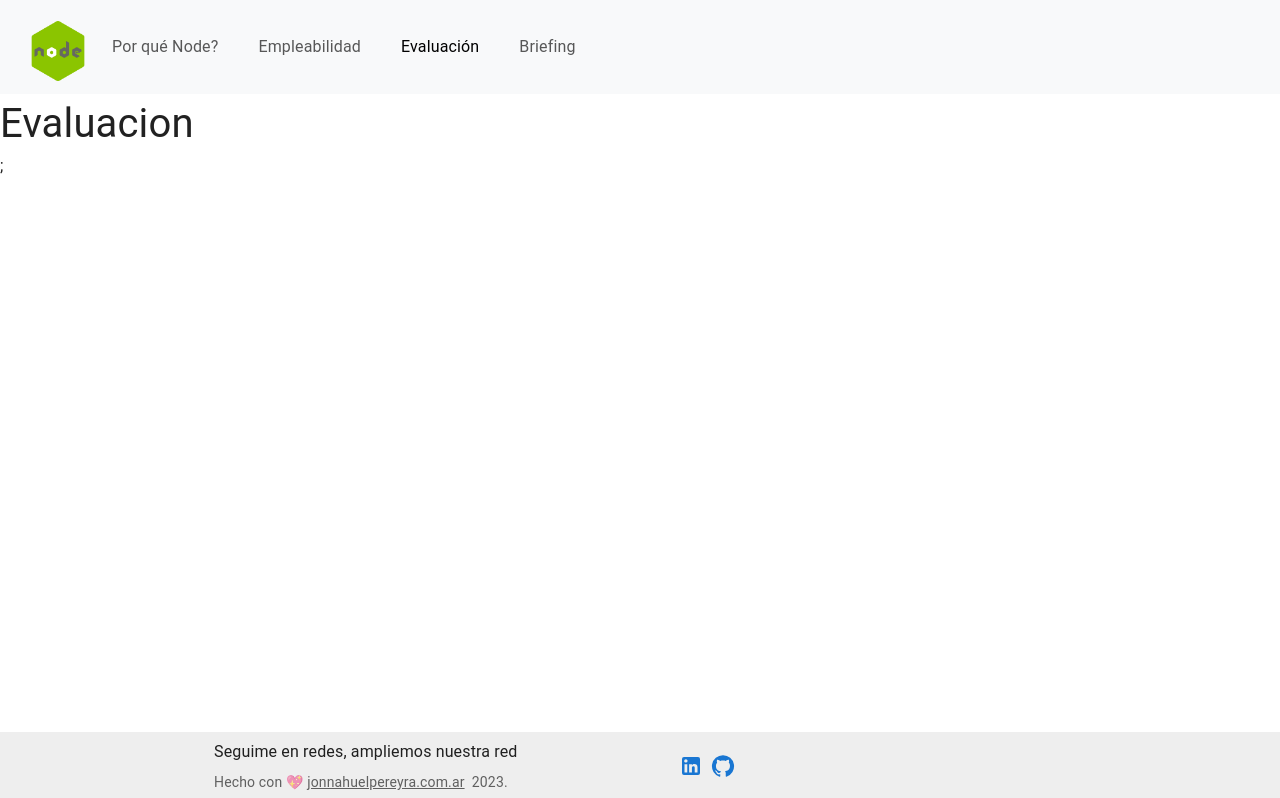
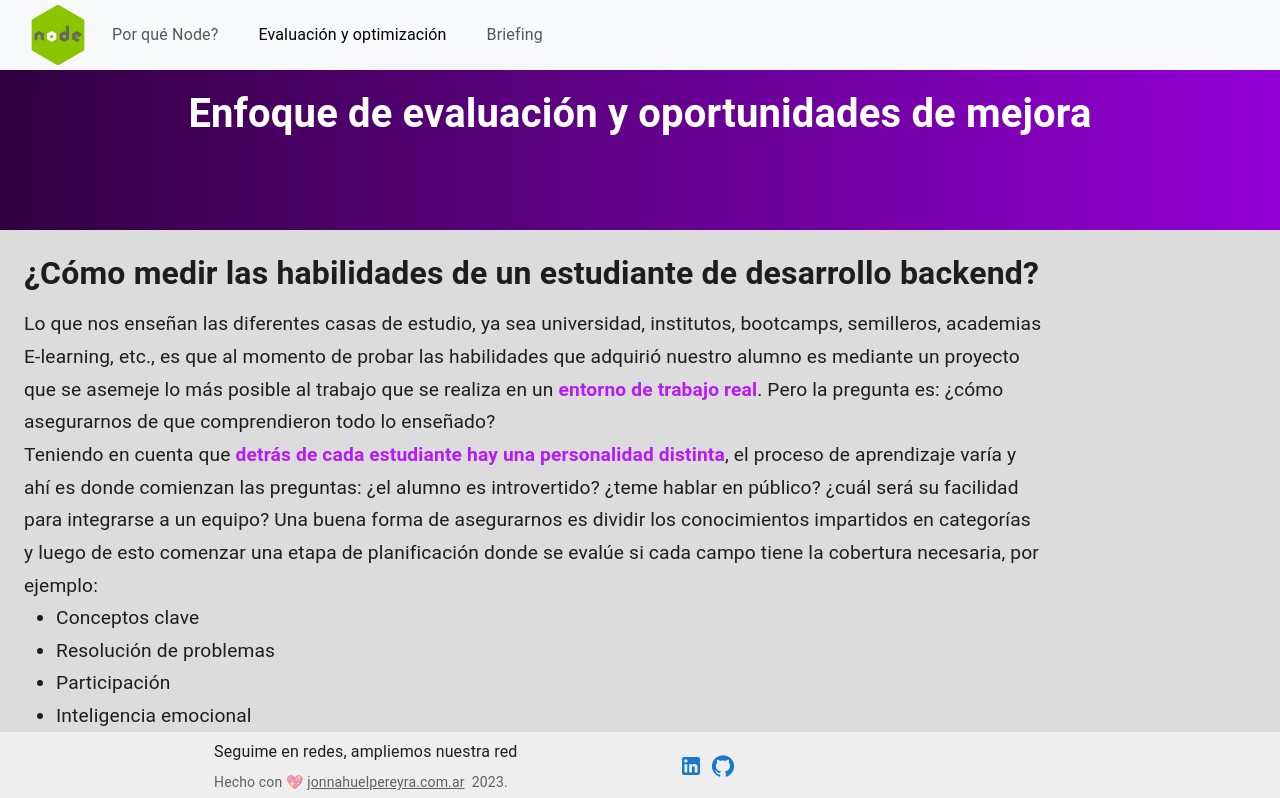
Before and after one commit to jon0010/Presentacion_COMMERCE_Society, a React (Vite) app: page /evaluacion in a window 1280 px wide. Shown: the top 798 px of the page. Built offline with nearby package versions, Linux system fonts and the light colour scheme.

Commit message:
seccion evaluacion finalizada y ajustes en seccion home

```diff
--- a/src/App.tsx
+++ b/src/App.tsx
@@ -1,27 +1,21 @@
 import React from "react";
-import {
-  LandingPage,
-  Home,
-  Empleabilidad,
-  Evaluacion,
-  Briefing,
-} from "./views";
+import { LandingPage, Home, Evaluacion, Briefing } from "./views";
 import { Footer, Navbar } from "./components";
 import { Route, Routes } from "react-router-dom";
+import "./app.css";
 
 function App() {
   return (
-    <>
+    <div className="global-bg">
       <Navbar />
       <Routes>
         <Route path="/" element={<LandingPage />} />
         <Route path="/por-que-node" element={<Home />} />
-        <Route path="/empleabilidad" element={<Empleabilidad />} />
         <Route path="/evaluacion" element={<Evaluacion />} />
         <Route path="/briefing" element={<Briefing />} />
       </Routes>
       <Footer />
-    </>
+    </div>
   );
 }
 
--- /dev/null
+++ b/src/app.css
@@ -0,0 +1,3 @@
+.global-bg {
+    background-color: rgb(220, 220, 220);
+}
--- a/src/components/footer/index.tsx
+++ b/src/components/footer/index.tsx
@@ -12,7 +12,12 @@ function Copyright() {
   return (
     <Typography variant="body2" color="text.secondary">
       {"Hecho con 💖 "}
-      <Link color="inherit" href="https://jonnahuelpereyra.com.ar">
+      <Link
+        color="inherit"
+        href="https://jonnahuelpereyra.com.ar"
+        target="_blank"
+        rel="noopener noreferrer"
+      >
         jonnahuelpereyra.com.ar
       </Link>{" "}
       &nbsp;
--- a/src/components/navbar/index.tsx
+++ b/src/components/navbar/index.tsx
@@ -10,10 +10,10 @@ export const Navbar = () => {
   };
 
   return (
-    <nav className="navbar navbar-expand-lg bg-body-tertiary">
+    <nav className="navbar navbar-expand-lg bg-body-tertiary m-0 p-0">
       <div className="container-fluid">
         <Link className="navbar-brand" to="/">
-          <img src={nodeLogo} alt="nodelogo" width={60} className="ms-3 mt-2" />
+          <img src={nodeLogo} alt="nodelogo" width={60} className="ms-3" />
         </Link>
         <button
           className="navbar-toggler"
@@ -38,13 +38,8 @@ export const Navbar = () => {
               </NavLink>
             </li>
             <li className="nav-item me-4">
-              <NavLink className="nav-link" to="/empleabilidad">
-                Empleabilidad
-              </NavLink>
-            </li>
-            <li className="nav-item me-4">
               <NavLink className="nav-link" to="/evaluacion">
-                Evaluación
+                Evaluación y optimización
               </NavLink>
             </li>
             <li className="nav-item me-4">
--- a/src/views/briefing/index.tsx
+++ b/src/views/briefing/index.tsx
@@ -2,8 +2,20 @@ import React from "react";
 
 export const Briefing = () => {
   return (
-    <>
-      <div className="fs-1">Briefing</div>;
-    </>
+    <div>
+      <div className="title1">
+        <h1 className="text-white fw-semibold">
+          Más allá de las aulas
+          <br /> La realidad de los programadores junior en el mercado laboral
+        </h1>
+      </div>
+      <div className="col-md-10 col-sm-12 p-4">
+        <h2 className="fw-semibold">
+          El dilema del huevo y la gallina: se puede conseguir experiencia sin
+          tener experiencia?
+        </h2>
+        <p className="mt-3"></p>
+      </div>
+    </div>
   );
 };
--- a/src/views/empleabilidad/index.tsx
+++ /dev/null
@@ -1,9 +0,0 @@
-import React from "react";
-
-export const Empleabilidad = () => {
-  return (
-    <>
-      <div className="fs-1">Empleabilidad</div>;
-    </>
-  );
-};
--- /dev/null
+++ b/src/views/evaluacion/eval.css
@@ -0,0 +1,7 @@
+.c1 {
+  margin-bottom: 5em;
+}
+
+.circle-list {
+  list-style-type: disc;
+}
--- a/src/views/evaluacion/index.tsx
+++ b/src/views/evaluacion/index.tsx
@@ -1,9 +1,152 @@
 import React from "react";
+import "./eval.css";
 
 export const Evaluacion = () => {
   return (
-    <>
-      <div className="fs-1">Evaluacion</div>;
-    </>
+    <div style={{ marginBottom: "80px" }}>
+      <div className="title1">
+        <h1 className="text-white fw-semibold">
+          Enfoque de evaluación y oportunidades de mejora
+        </h1>
+      </div>
+      <div className="col-md-10 col-sm-12 p-4">
+        <h2 className="fw-semibold">
+          ¿Cómo medir las habilidades de un estudiante de desarrollo backend?
+        </h2>
+        <p className="mt-3">
+          Lo que nos enseñan las diferentes casas de estudio, ya sea
+          universidad, institutos, bootcamps, semilleros, academias E-learning,
+          etc., es que al momento de probar las habilidades que adquirió nuestro
+          alumno es mediante un proyecto que se asemeje lo más posible al
+          trabajo que se realiza en un{" "}
+          <b className="bold-custom">entorno de trabajo real</b>. Pero la
+          pregunta es: ¿cómo asegurarnos de que comprendieron todo lo enseñado?
+          <br /> Teniendo en cuenta que{" "}
+          <b className="bold-custom">
+            detrás de cada estudiante hay una personalidad distinta
+          </b>
+          , el proceso de aprendizaje varía y ahí es donde comienzan las
+          preguntas: ¿el alumno es introvertido? ¿teme hablar en público? ¿cuál
+          será su facilidad para integrarse a un equipo? Una buena forma de
+          asegurarnos es dividir los conocimientos impartidos en categorías y
+          luego de esto comenzar una etapa de planificación donde se evalúe si
+          cada campo tiene la cobertura necesaria, por ejemplo:
+          <ol className="circle-list">
+            <li>Conceptos clave</li>
+            <li>Resolución de problemas</li>
+            <li>Participación</li>
+            <li>Inteligencia emocional</li>
+            <li>Comunicación alumno/profesor</li>
+          </ol>
+        </p>
+        <h4 className="fw-semibold">Conceptos clave</h4>
+        <p className="mt-3">
+          La comprensión de los conceptos clave del contenido suele ser la parte
+          más sencilla debido a que es lo que se demuestra realizando un
+          proyecto integrando todos los conceptos y profundizando en estos
+          llevándolos a la práctica. Entre ellos tenemos: <br />
+          <u>Node.js: Entorno de ejecución del lado del servidor.</u>
+          <br />
+          <u>Express: Framework web para Node.js.</u>
+          <br />
+          <u>Middleware: Funciones intermedias en Express.</u>
+          <br />
+          <u>Middlewares comunes: body-parser, morgan, cors.</u>
+          <br />
+          <u>API RESTful: Estilo arquitectónico REST.</u>
+          <br />
+          <u>WebSocket: Comunicación bidireccional en tiempo real.</u>
+          <br />
+          <u>Routing (Rutas): Manejo de URL en Express.</u>
+          <br />
+          <u>HTTP Methods (Métodos HTTP): GET, POST, PUT, DELETE, etc.</u>{" "}
+          <br /> Es importante resaltar que con solo entregar el proyecto no nos
+          aseguramos de que el alumno haya comprendido, sino que&nbsp;
+          <b className="bold-custom">
+            lo sustancial es analizar cómo defiende el proyecto
+          </b>{" "}
+          dando una explicación de lo que hizo, desde la planificación hasta el
+          resultado final.
+        </p>
+        <h4 className="fw-semibold">Resolución de problemas</h4>
+        <p className="mt-3">
+          Una manera muy útil que en mis primeros pasos en backend me costó
+          muchísimo pero ahora veo la importancia para tener en cuenta es algún
+          agregado de dificultad sobre la tarea principal, por ejemplo: El
+          trabajo final es realizar una API que realice funciones CRUD con una
+          temática. Es un reto interesante, pero sería bueno ver cómo el alumno
+          reacciona, por ejemplo, a la{" "}
+          <b className="bold-custom">integración de APIs de terceros</b>. Esto
+          ayudará a que, además de comprender el flujo de una request desde que
+          llega al servidor hasta que se resuelve en el controlador, a manejar
+          endpoints que creó otro equipo, leer documentación,{" "}
+          <b className="bold-custom">
+            adaptarse a código elaborado por otros desarrolladores
+          </b>
+          , investigar, manejar lógica para limpiar las propiedades del objeto
+          que recibo y quedarme con las que necesito devolver al cliente, etc.
+        </p>
+        <h4 className="fw-semibold">Participación</h4>
+        <p className="mt-3">
+          Hay algunas estrategias que pueden ayudar a la participación de los
+          alumnos, como tener a una persona en la sección del chat Q&A para que
+          cuando alguien tenga consultas las evacúe por ese espacio para evitar
+          interrupciones,{" "}
+          <b className="bold-custom">
+            facilitar la exposición al profesor y al mismo tiempo, el alumno se
+            sienta escuchado
+          </b>{" "}
+          y su duda sea evacuada sobre la marcha de la clase. Dividir la clase
+          en dos secciones:&nbsp;
+          <b className="bold-custom">Lecture</b>
+          (una presentación con la teoría y conceptos mostrados en gráficas que
+          luego se pueden enviar como notas y recursos de la clase) y{" "}
+          <b className="bold-custom">Práctica</b> (codeo en vivo llevando a la
+          práctica lo expuesto en la lecture con ejemplos sencillos).
+        </p>
+        <h4 className="fw-semibold">Inteligencia emocional</h4>
+        <p className="mt-3">
+          Sabemos que las soft skills son muy importantes para que un aspirante
+          a desarrollador integre un equipo, se adapte al entorno laboral,
+          practique empatía, habilidades sociales, tolerancia a la frustración o
+          liderazgo emocional, entre otras. Un buen medio para lograr
+          desarrollar esas soft skills es realizar un{" "}
+          <b className="bold-custom">proyecto grupal</b>. Asignar un proyecto
+          que requiera colaboración y comunicación, promueva la diversidad en
+          los grupos para que los estudiantes aprendan a trabajar con diferentes
+          estilos y perspectivas es fundamental para que logren descubrir ese
+          lado de las organizaciones,&nbsp;
+          <b className="bold-custom">
+            despertar la pasión por llegar a un objetivo en común y generar
+            comunidad
+          </b>{" "}
+          es un gran potenciador de las habilidades blandas.
+        </p>
+        <h4 className="fw-semibold">Comunicación alumno/profesor</h4>
+        <p className="mt-3">
+          Uno de los aspectos vitales en una capacitación es la{" "}
+          <b className="bold-custom">
+            comunicación efectiva entre el alumno y el profesor
+          </b>
+          , pero a veces ciertos alumnos ven al profesor en un rol de
+          superioridad, lo que provoca que se inhiba y no se comunique
+          abiertamente sobre problemas de comprensión de los temas brindados u
+          otra dificultad que haya enfrentado. Una buena táctica para solucionar
+          ese problema es asignar cohortes a alumnos avanzados y programar
+          reuniones de 30 minutos a 1 hora donde el objetivo es el&nbsp;
+          <b className="bold-custom">acompañamiento</b>. Es así que el alumno
+          avanzado les preguntará a la cohorte cómo estuvo la clase del día, si
+          entendieron los temas dictados, si se sintieron cómodos con la clase,
+          la plataforma, etc. Por ejemplo, el día de la fecha estudiaron qué es
+          un handler y cómo modularizar los middlewares/handlers/controllers. Si
+          más de 10 alumnos dicen "yo no entendí", entonces lo tomará como{" "}
+          <b className="bold-custom">red flag</b> y seguido a ello, informará al
+          profesor que una parte del curso no entendió cierto tema para que la
+          siguiente clase repasen los temas que no se llegaron a comprender del
+          todo. Es una buena forma de llegar a los alumnos y que estos expongan
+          más abiertamente cómo abordan los desafíos propuestos en la cursada.
+        </p>
+      </div>
+    </div>
   );
 };
--- a/src/views/home/index.tsx
+++ b/src/views/home/index.tsx
@@ -25,7 +25,11 @@ export const Home = () => {
             por qué deberíamos tenerlo en cuenta al momento de empezar con el
             arte del desarrollo backend. En primer lugar, para hacer una buena
             elección, cabe destacar el &nbsp;
-            <Link to="https://survey.stackoverflow.co/2023/#section-most-popular-technologies-web-frameworks-and-technologies">
+            <Link
+              to="https://survey.stackoverflow.co/2023/#section-most-popular-technologies-web-frameworks-and-technologies"
+              target="_blank"
+              rel="noopener noreferrer"
+            >
               Informe Survey stack overflow 2023.
             </Link>{" "}
             <br />
--- a/src/views/index.tsx
+++ b/src/views/index.tsx
@@ -1,7 +1,6 @@
 import { LandingPage } from "./landing.tsx";
 import { Home } from "./home/index.tsx";
 import { Evaluacion } from "./evaluacion/index.tsx";
-import { Empleabilidad } from "./empleabilidad/index.tsx";
 import { Briefing } from "./briefing/index.tsx";
 
-export { LandingPage, Home, Evaluacion, Empleabilidad, Briefing };
+export { LandingPage, Home, Evaluacion, Briefing };
```
